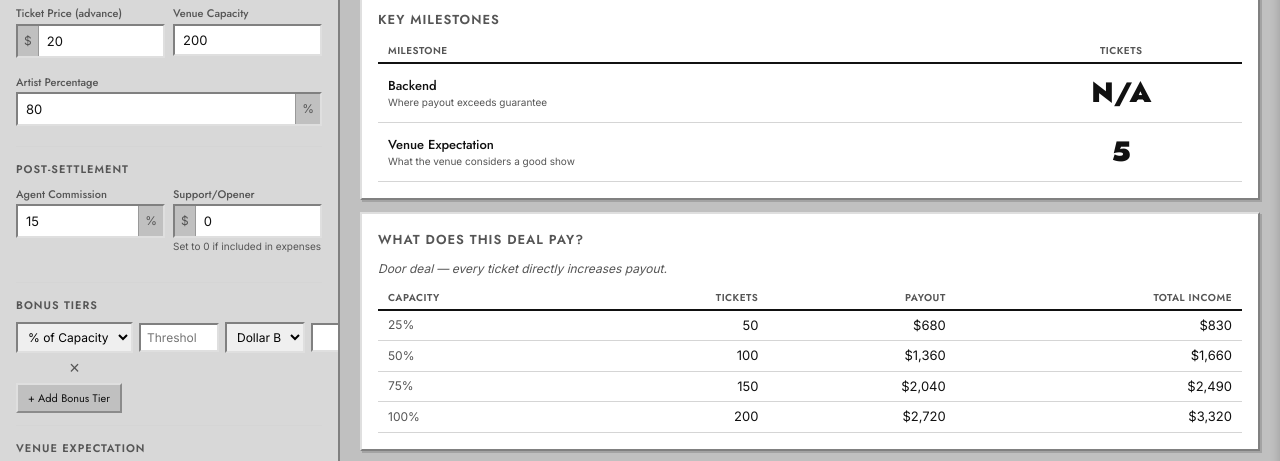
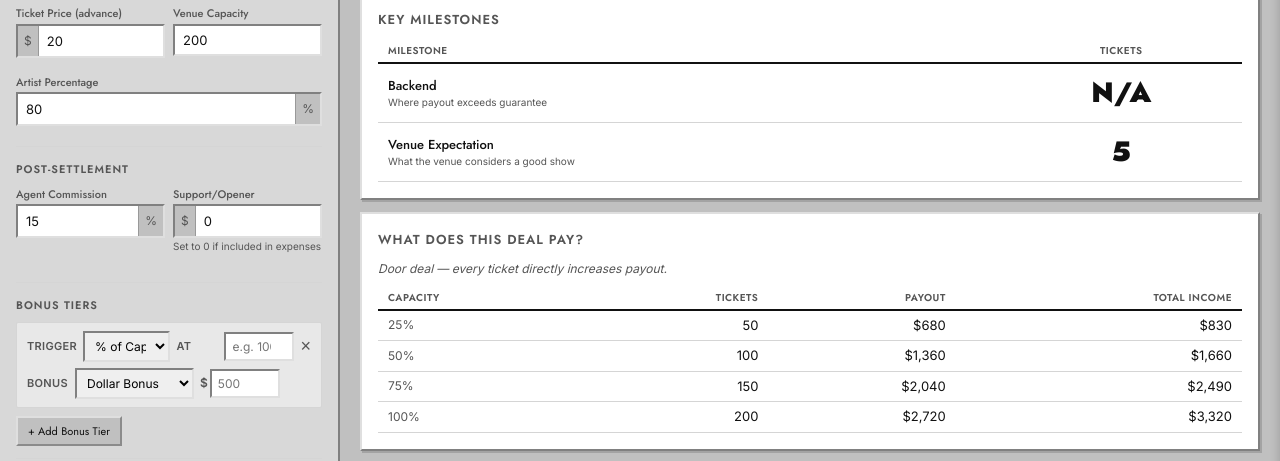
Before and after one commit to justinpatoka-dev/show-math, a plain HTML site: page index.html in a window 1280 px wide. Both pictures are taken after typing "Sample", "Sample", "5" into the empty fields and a click on the button "+ Add Bonus Tier". Shown: the part 113-574 px from the top of the page. Drawn offline with Linux system fonts and the light colour scheme.

Commit message:
Update bonus tier layout and parse functions for pct-change tiers
Two-line card layout for bonus tiers (trigger + bonus type), updated
both parse serverless functions to return bonusMode/newPct fields,
and wired app.js to map parsed bonus tier data correctly.

Co-Authored-By: Claude Opus 4.6 <noreply@anthropic.com>

```diff
--- a/css/styles.css
+++ b/css/styles.css
@@ -324,11 +324,11 @@ header .subtitle {
 
 /* Bonus tiers */
 .bonus-tier-row {
-  display: grid;
-  grid-template-columns: 1fr 80px 80px 32px;
-  gap: 6px;
-  margin-bottom: 6px;
-  align-items: center;
+  background: var(--accent-light);
+  border: 1px solid var(--border-light);
+  border-radius: var(--radius);
+  padding: 8px 10px;
+  margin-bottom: 8px;
 }
 .bonus-tier-row select, .bonus-tier-row input {
   padding: 5px 6px;
@@ -340,6 +340,47 @@ header .subtitle {
   font-size: 12px;
   font-family: 'Inter', sans-serif;
 }
+.tier-line-1, .tier-line-2 {
+  display: flex;
+  align-items: center;
+  gap: 6px;
+}
+.tier-line-1 {
+  margin-bottom: 6px;
+}
+.tier-label {
+  font-size: 11px;
+  font-weight: 600;
+  color: var(--text-secondary);
+  text-transform: uppercase;
+  letter-spacing: 0.03em;
+  white-space: nowrap;
+  min-width: 42px;
+}
+.tier-line-1 select {
+  flex: 1;
+  min-width: 0;
+}
+.tier-line-1 input {
+  width: 70px;
+}
+.tier-line-2 select {
+  flex: 0 0 auto;
+  min-width: 110px;
+}
+.tier-value-dollar, .tier-value-pct {
+  display: flex;
+  align-items: center;
+  gap: 2px;
+}
+.tier-prefix, .tier-suffix {
+  font-size: 12px;
+  font-weight: 600;
+  color: var(--text-secondary);
+}
+.tier-value-dollar input, .tier-value-pct input {
+  width: 70px;
+}
 .remove-tier {
   background: none;
   border: none;
@@ -348,6 +389,7 @@ header .subtitle {
   cursor: pointer;
   padding: 0;
   line-height: 1;
+  margin-left: auto;
 }
 .remove-tier:hover { color: var(--negative); }
 
--- a/js/app.js
+++ b/js/app.js
@@ -195,7 +195,13 @@ async function handleParseDeal() {
       agentPct: 0.15, // keep default
       supportCost: parsed.supportCost || 0,
       venueExpectation: 0,
-      bonusTiers: [],
+      bonusTiers: (parsed.bonusTiers || []).map(t => ({
+        type: t.type || 'pct_capacity',
+        threshold: t.threshold || 0,
+        bonusMode: t.bonusMode || 'dollar',
+        amount: t.amount || 0,
+        newPct: (t.newPct || 0) / 100,
+      })),
       marketingFee: 0,
       adSpend: 0,
       costPerTicket: 6,
--- a/js/ui.js
+++ b/js/ui.js
@@ -338,31 +338,44 @@ export function addBonusTierRow(data = {}) {
   const showDollar = bonusMode === 'dollar' ? '' : 'style="display:none"';
   const showPct = bonusMode === 'pct_change' ? '' : 'style="display:none"';
   row.innerHTML = `
+    <div class="tier-line-1">
+      <label class="tier-label">Trigger</label>
       <select class="tier-type">
         <option value="pct_capacity" ${data.type === 'pct_capacity' ? 'selected' : ''}>% of Capacity</option>
         <option value="ticket_count" ${data.type === 'ticket_count' ? 'selected' : ''}>Ticket Count</option>
       </select>
-    <input type="number" class="tier-threshold" placeholder="Threshold" value="${data.threshold || ''}" min="0">
+      <label class="tier-label">At</label>
+      <input type="number" class="tier-threshold" placeholder="e.g. 100" value="${data.threshold || ''}" min="0">
+      <button class="remove-tier" type="button" title="Remove tier">&times;</button>
+    </div>
+    <div class="tier-line-2">
+      <label class="tier-label">Bonus</label>
       <select class="tier-bonus-mode">
         <option value="dollar" ${bonusMode === 'dollar' ? 'selected' : ''}>Dollar Bonus</option>
         <option value="pct_change" ${bonusMode === 'pct_change' ? 'selected' : ''}>% Changes To</option>
       </select>
-    <input type="number" class="tier-amount" placeholder="Bonus $" value="${data.amount || ''}" min="0" ${showDollar}>
-    <input type="number" class="tier-new-pct" placeholder="New %" value="${data.newPct ? Math.round(data.newPct * 100) : ''}" min="0" max="100" ${showPct}>
-    <button class="remove-tier" type="button" title="Remove tier">&times;</button>
+      <div class="tier-value-dollar" ${showDollar}>
+        <span class="tier-prefix">$</span>
+        <input type="number" class="tier-amount" placeholder="500" value="${data.amount || ''}" min="0">
+      </div>
+      <div class="tier-value-pct" ${showPct}>
+        <input type="number" class="tier-new-pct" placeholder="70" value="${data.newPct ? Math.round(data.newPct * 100) : ''}" min="0" max="100">
+        <span class="tier-suffix">%</span>
+      </div>
+    </div>
   `;
 
   // Toggle dollar vs percentage fields
   const modeSelect = row.querySelector('.tier-bonus-mode');
-  const amountInput = row.querySelector('.tier-amount');
-  const pctInput = row.querySelector('.tier-new-pct');
+  const dollarDiv = row.querySelector('.tier-value-dollar');
+  const pctDiv = row.querySelector('.tier-value-pct');
   modeSelect.addEventListener('change', () => {
     if (modeSelect.value === 'dollar') {
-      amountInput.style.display = '';
-      pctInput.style.display = 'none';
+      dollarDiv.style.display = '';
+      pctDiv.style.display = 'none';
     } else {
-      amountInput.style.display = 'none';
-      pctInput.style.display = '';
+      dollarDiv.style.display = 'none';
+      pctDiv.style.display = '';
     }
     document.getElementById('inputs-panel').dispatchEvent(new Event('input', { bubbles: true }));
   });
```
Also changed, not shown: netlify/functions/parse-tour.js (+16 -1 lines), netlify/functions/parse.js (+17 -1 lines). Lines whose indentation alone changed are shown as unchanged.
